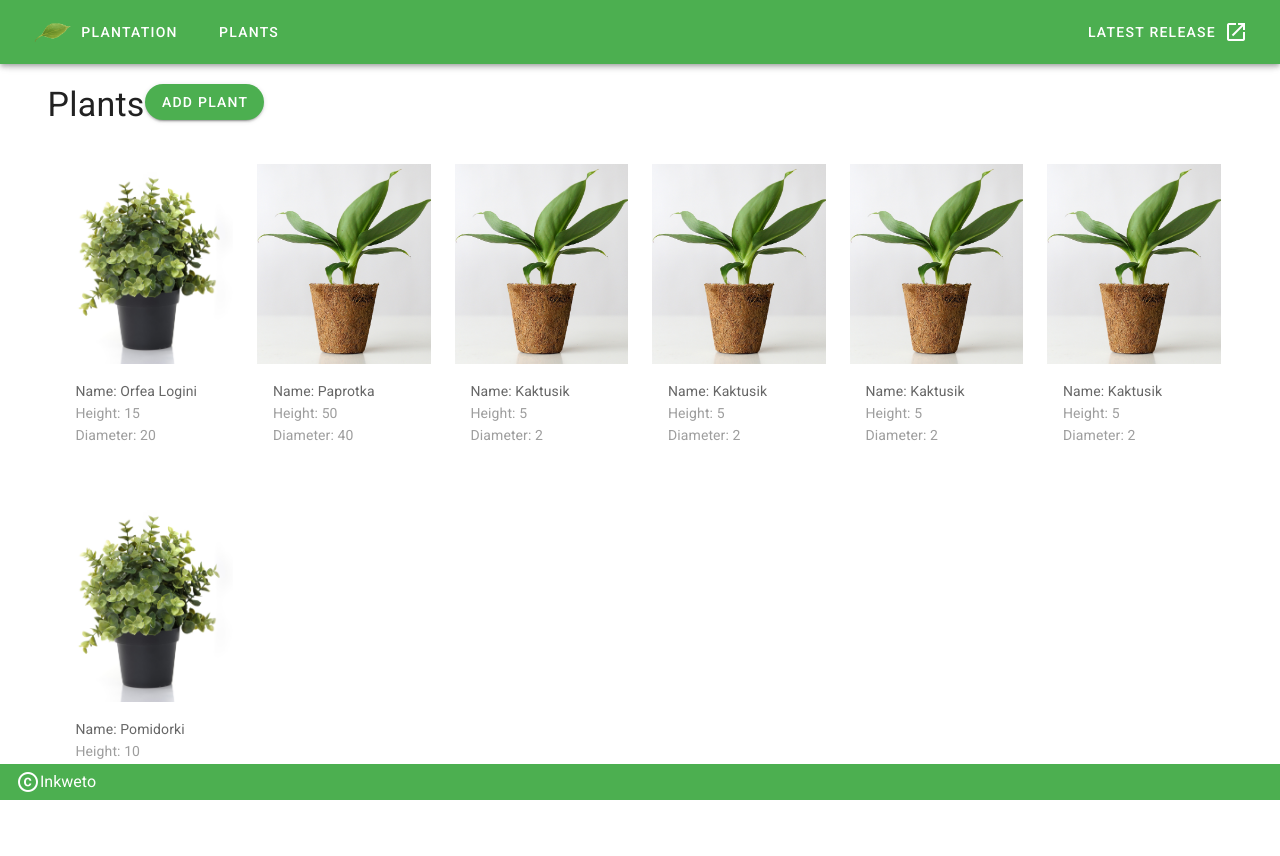
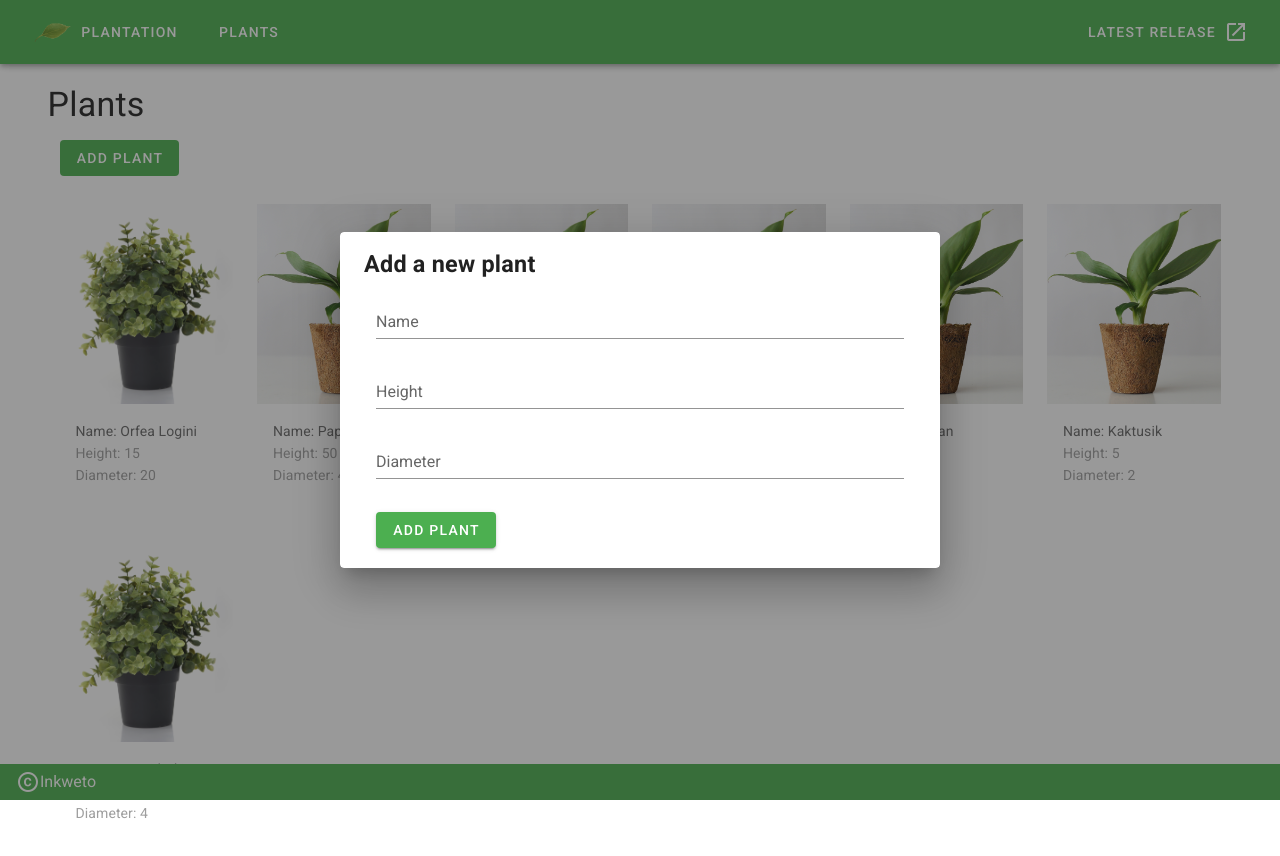
Before and after one commit to Inkweto/Plantation-front, a Vue app: page /plants in a window 1280 px wide. Both pictures are taken after a click on the button "ADD PLANT". Shown: the top 856 px of the page. Built offline with nearby package versions, Linux system fonts and the light colour scheme; no server answers.

Commit message:
vue gets plants from server

```diff
--- a/package.json
+++ b/package.json
@@ -10,6 +10,7 @@
   "dependencies": {
     "core-js": "^3.6.5",
     "vue": "^2.6.11",
+    "vue-router": "^3.5.1",
     "vuetify": "^2.4.0"
   },
   "devDependencies": {
--- /dev/null
+++ b/src/components/AddPlantPopup.vue
@@ -0,0 +1,38 @@
+<template>
+    <v-dialog max-width="600px">
+        <template v-slot:activator="{ on }">
+            <v-btn v-on="on" text slot="activator" class="success">Add plant</v-btn>
+        </template>
+        <v-card>
+            <v-card-title>
+                <h3>Add a new plant</h3>
+            </v-card-title>
+            <v-card-text>
+                <v-form class="px-3">
+                    <v-text-field label="Name" v-model="name"></v-text-field>
+                    <v-text-field label="Height" v-model="height"></v-text-field>
+                    <v-text-field label="Diameter" v-model="diameter"></v-text-field>
+                    <v-btn test class="success mx-0 mt-3" v-on:click='addPlant'>Add plant</v-btn>
+                </v-form>
+            </v-card-text>
+        </v-card>
+    </v-dialog>
+</template>
+
+<script>
+
+export default {
+  data() {
+      return {
+          name: '',
+          height: '',
+          diameter: '',
+      }
+  },
+  methods: {
+      addPlant() {
+          console.log(this.name, this.height, this.diameter)
+      }
+  }
+}
+</script>
--- a/src/components/Plants.vue
+++ b/src/components/Plants.vue
@@ -1,25 +1,18 @@
 <template>
   <div class="plants">
-
-
     <v-container class="my-5">
 
       <v-row>
         <h1 class="display-1 mb-3 heading dark--text">
           Plants
         </h1>
-        <v-btn
-          rounded
-          color="green"
-          dark
-        >
-          Add plant
-        </v-btn>
       </v-row>
-
+      <v-flex class="mt-4 mb-3">
+        <AddPlantPopup />
+      </v-flex>
 
       <v-layout row wrap align-content-center>
-        <v-flex xs6 sm4 md3 lg2 v-for="plant in plants" :key="plant.name">
+        <v-flex xs6 sm4 md3 lg2 v-for="plant in plants1" :key="plant.name">
           <v-card flat class="text-xs-center ma-3">
             <v-responsive class="pt-4">
               <v-img
@@ -43,18 +36,37 @@
 </template>
 
 <script>
+import Vue from 'vue'
+import AddPlantPopup from './AddPlantPopup'
+
 export default {
+  components: { AddPlantPopup },
   data() {
     return {
-      plants: [
+      plants1: [
         { name: 'Orfea Logini', height: '15', diameter: '20', photo_path: 'sample2.jpg' },
         { name: 'Paprotka', height: '50', diameter: '40', photo_path: 'sample1.jpg' },
-        { name: 'Kaktusik', height: '5', diameter: '2', photo_path: 'sample1.jpg' },
-        { name: 'Kaktusik', height: '5', diameter: '2', photo_path: 'sample1.jpg' },
-        { name: 'Kaktusik', height: '5', diameter: '2', photo_path: 'sample1.jpg' },
+        { name: 'Truskawki', height: '5', diameter: '2', photo_path: 'sample1.jpg' },
+        { name: 'Jemio?a', height: '5', diameter: '2', photo_path: 'sample1.jpg' },
+        { name: 'Bocian', height: '5', diameter: '2', photo_path: 'sample1.jpg' },
         { name: 'Kaktusik', height: '5', diameter: '2', photo_path: 'sample1.jpg' },
         { name: 'Pomidorki', height: '10', diameter: '4', photo_path: 'sample2.jpg' },
-      ]
+      ],
+      plants: [],
+      result: ''
+    }
+  },
+  created() {
+        this.initialize()
+    },
+  methods: {
+    async initialize() {
+      this.result = await fetch(Vue.prototype.$api_url + "/plants/", {
+      headers: {
+        Accept: "application/json"
+      }
+      });
+      this.plants = await this.result.json();
     }
   }
 }
```
